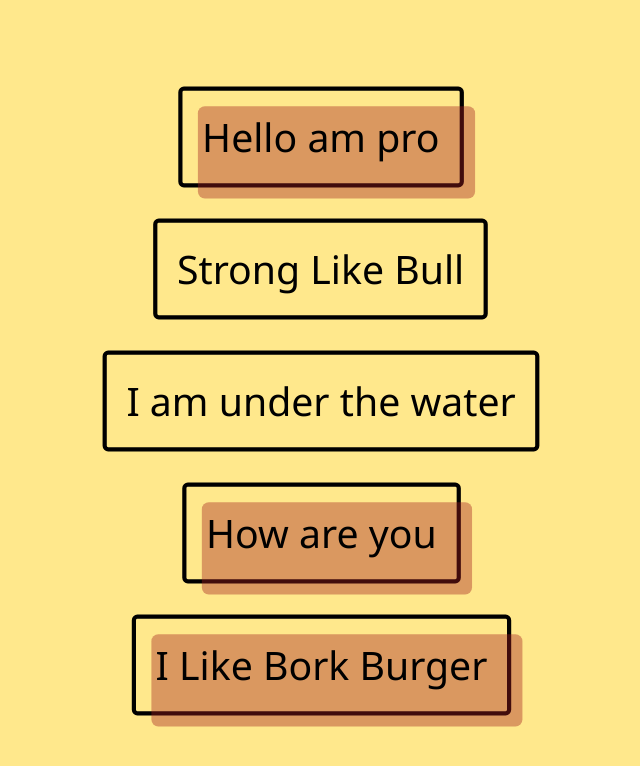
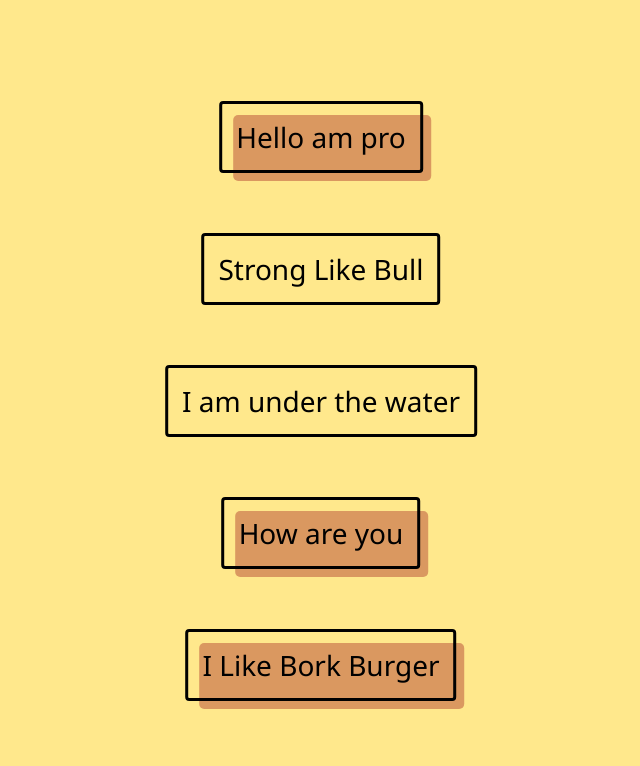
Before and after one commit to GalaxyWareX/css-is-cool, a plain HTML site: page index.html in a window 1280 px wide. Shown: the whole page, without its empty margins (320-960 px from the left). Drawn offline with Linux system fonts and the light colour scheme.

Commit message:
Update Amazing Hover Effect.css

```diff
--- a/Amazing Hover Effect.css
+++ b/Amazing Hover Effect.css
@@ -6,10 +6,12 @@ body {
 .div {
   display: grid;
   position: relative;
-  width: 100%;
+  width: 90%;
   place-items: center;
   top: 50%;
   left: 50%;
+  bottom: 50%;
+  right: 50%;
   transform: translate(-50%, -50%);
 }
 
@@ -56,8 +58,6 @@ body {
   transition: all 0.5s;
   cursor: pointer;
   margin: 30px;
-  transform: scale(1.4);
-
   font-family: "Segoe UI", Tahoma, Geneva, Verdana, sans-serif;
 }
 
```
